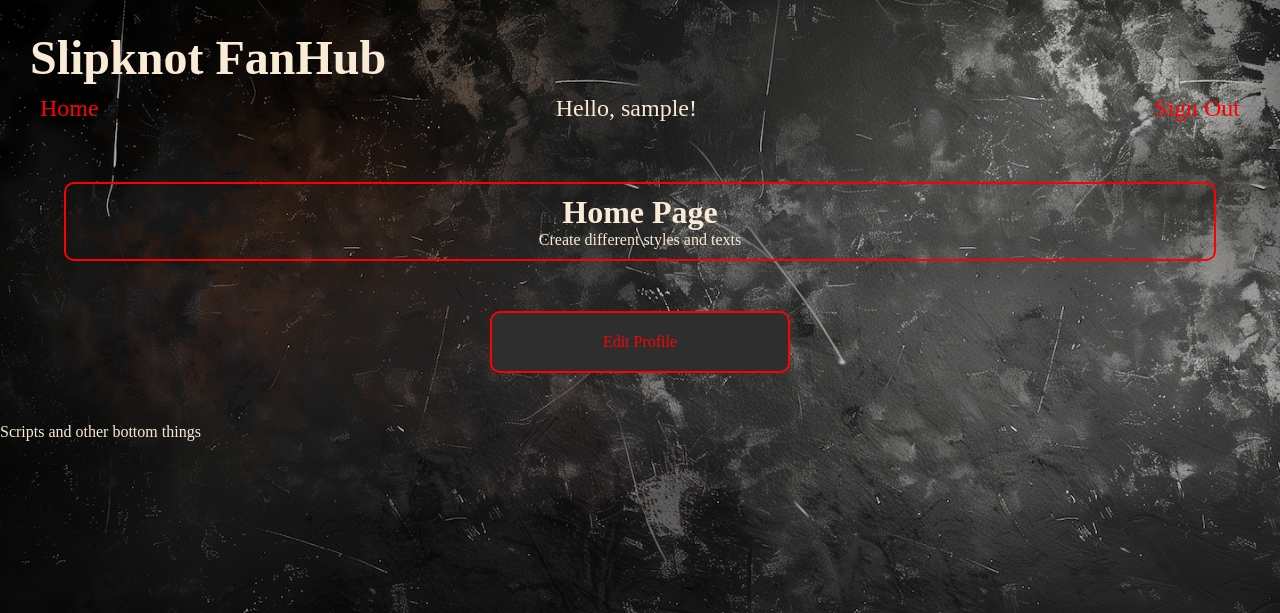
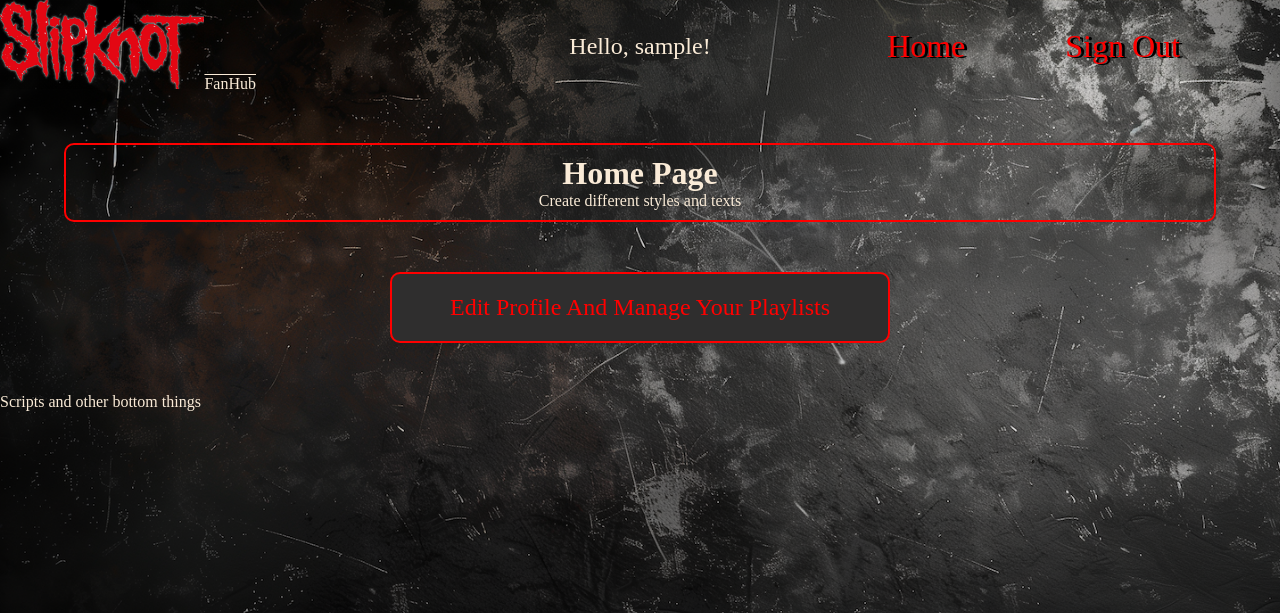
Before and after one commit to Mykola-CI/slipknot-fan-hub, a Django app: page / in a window 1280 px wide. Shown: the top 613 px of the page. Run offline with Django 5.2, Linux system fonts and the light colour scheme; the visitor is signed in with stand-in values (Sample User, id 1).

Commit message:
Refactor base, navbars and home html, update layout as per wireframes

```diff
--- a/core/templates/core/home.html
+++ b/core/templates/core/home.html
@@ -15,7 +15,7 @@
     <p>Create different styles and texts</p>
 </div>
 <div class="home-menu">
-    <a href="{% url 'profile' %}" class="nav-item nav-link">Edit Profile</a>
+    <a href="{% url 'profile' %}" class="nav-item nav-link">Edit Profile And Manage Your Playlists</a>
 </div>
 
 {% endblock %}
--- a/core/templates/core/navbar-signed.html
+++ b/core/templates/core/navbar-signed.html
@@ -1,5 +1,5 @@
+<p id="hello-user">Hello, {{ user.username }}!</p>
 <nav class="navbar">
     <a href="{% url 'home' %}" class="nav-item nav-link">Home</a>
-    <p class="nav-item">Hello, {{ user.username }}!</p>
     <a href="{% url 'account_logout' %}" class="nav-item nav-link">Sign Out</a>
 </nav>
--- a/core/views.py
+++ b/core/views.py
@@ -1,5 +1,4 @@
 from django.views.generic.base import TemplateView
-# from django.contrib.auth.mixins import LoginRequiredMixin
 
 
 class HomeView(TemplateView):
--- a/static/css/style.css
+++ b/static/css/style.css
@@ -25,8 +25,40 @@ html {
     align-items: center;
 }
 
+.grid-header {
+    display: grid;
+    grid-template-columns: repeat(5, 1fr);
+    grid-template-rows: 1fr;
+    justify-items: center;
+    align-items: center;
+}
+
 body {
     color: antiquewhite;
+}
+
+header > p {
+    grid-column: 3 / 4;
+    font-size: 150%;
+}
+
+#logo-block {
+    display: flex;
+}
+
+#logo-block > p {
+    font-size: 100%;
+    align-self: flex-end;
+    text-decoration: overline;
+}
+
+
+#logo-picture {
+    max-width: 250px;
+}
+
+#logo-picture img {
+    width: 100%;
 }
 
 .container {
@@ -42,24 +74,30 @@ body {
 
 .home-menu {
     margin: 50px auto;
-    max-width: 300px;
+    max-width: 500px;
     width: 80vw;
     padding: 20px;
     border: 2px solid red;
     border-radius: 10px;
     text-align: center;
+    font-size: 150%;
     background-color: rgb(47, 46, 46);
 }
 
-.nav-container {
+/* .nav-container {
     margin: 30px 30px;
     font-size: 150%;
-}
+} */
 
 .navbar {
+    grid-column: 4 / span 2;
     display: flex;
-    justify-content: space-between;
+    justify-content: end;
     width: 100%;
+    padding-inline-end: 100px;
+    font-size: 200%;
+    gap: 100px;
+    text-shadow: 3px 1px 0px rgba(0, 0, 0, 1);
 }
 
 a {
@@ -67,9 +105,9 @@ a {
     color: red;
 }
 
-.nav-item {
+/* .nav-item {
     padding: 10px;
-}
+} */
 
 .profile-section {
     margin-bottom: 20px;
@@ -77,8 +115,11 @@ a {
 }
 
 .avatar-profile-page {
-    max-width: 300px;
+    max-width: 200px;
     margin-inline: auto;
+    box-shadow: -2px 5px 21px 18px rgba(0,0,0,0.78);
+    -webkit-box-shadow: -2px 5px 21px 18px rgba(64, 38, 38, 0.78);
+    -moz-box-shadow: -2px 5px 21px 18px rgba(0,0,0,0.78);
 }
 
 .avatar-profile-page > img {
--- a/templates/base.html
+++ b/templates/base.html
@@ -12,8 +12,15 @@
     {% block extra_head %}{% endblock extra_head %}
 </head>
 <body>
-    <header class="nav-container">
-        <h1>Slipknot FanHub</h1>
+    <header class="grid-header">
+        <div id="logo-block">
+            <div id="logo-picture">
+                <a href="{% url 'home' %}">
+                    <img src="{% static 'images/slipknot-logo-transparent.png' %}" alt="Slipknot Fan Hub">
+                </a>
+            </div>
+            <p>FanHub</p>
+        </div>
         {% block navbar %}
         This is a placeholder for navbar
         {% endblock %}
```
Also changed, not shown: user_profile/templates/user_profile/profile.html (+9 -7 lines), static/images/slipknot-logo-transparent.png (added).
